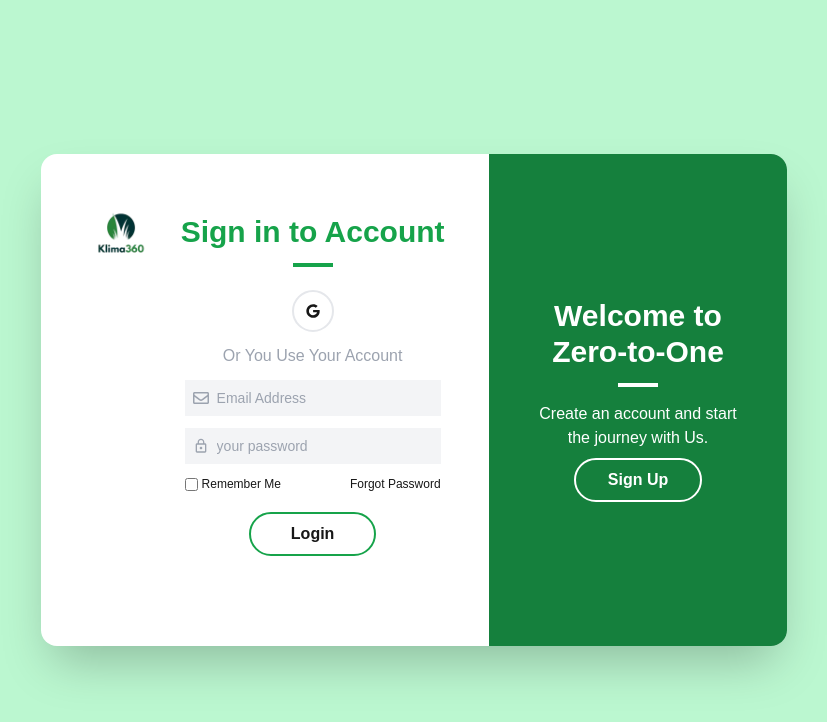
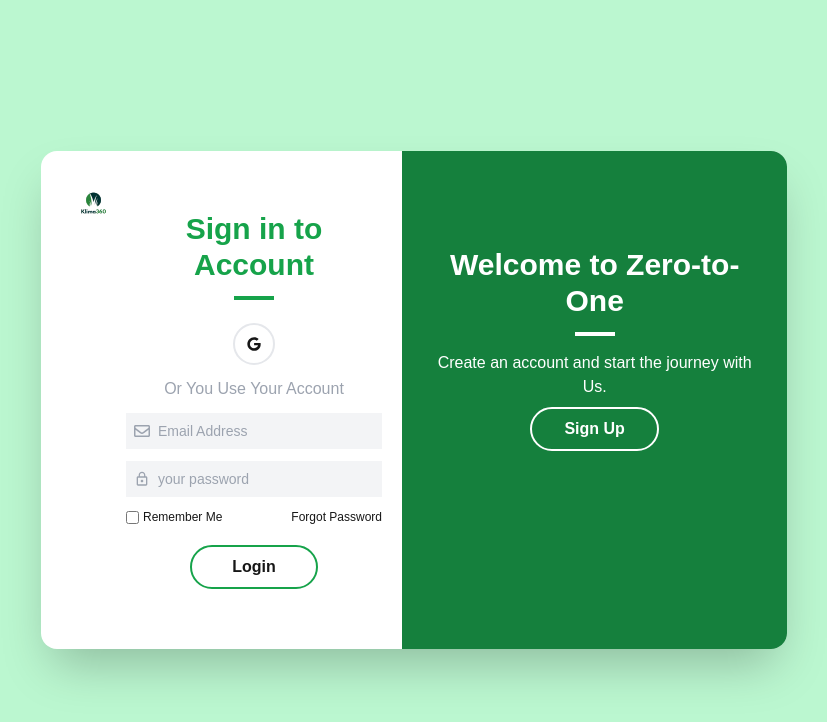
Before and after one commit to Rashidramadhan/klima360Frontend, a Next.js app: page / in a window 1280 px wide. Shown: the top 722 px of the page, without its empty margins (226-1053 px from the left). Built offline with nearby package versions, Linux system fonts and the light colour scheme; what wretch would draw is missing.

Commit message:
updating media appearance for login page

```diff
--- a/src/app/components/Login.tsx
+++ b/src/app/components/Login.tsx
@@ -31,7 +31,7 @@ const Login = () => {
       .json((json) => {
         storeToken(json.access, "access");
         storeToken(json.refresh, "refresh");
-        localStorage.setItem('userEmail', data.email)
+
         toast.success("Login Successful!");
         router.push("dashboard");
       })
@@ -61,10 +61,10 @@ const Login = () => {
         }
       });
   };
-  return <div className="grow flex flex-col items-center  bg-green-200 justify-center min-h-screen py-2">
-  <main className="grow flex flex-col items-center justify-center w-full flex-1 px-20 text-center">
-      <div className="bg-white rounded-2xl shadow-2xl flex w-2/3 max-w-4xl">
-          <div className="grow flex w-3/5 p-5">
+  return <div className="flex items-center  bg-green-200 justify-center min-h-screen py-2">
+  <main className="flex flex-col items-center justify-center w-full flex-1 px-20 text-center">
+      <div className="flex justify-between  max-lg:flex-col bg-white rounded-2xl shadow-2xl  w-2/3">
+          <div className="flex flex-1  p-5">
               <div className="text-left font-bold">
                   <span className="text-green-600">
                       <Image src={logo} alt="Company logo" width={120} height={120} placeholder="blur"/>
@@ -116,8 +116,8 @@ const Login = () => {
 
           </div>
 
-          <div className="w-2/5 bg-green-700 text-white rounded-tr-2xl rounded-br-2xl py-36 px-12">
-              <h2 className="text-3xl font-bold mb-2">Welcome to Zero-to-One</h2>
+          <div className="flex-1  bg-green-700 text-white rounded-tr-2xl rounded-br-2xl py-24 px-8">
+              <h2 className="grow text-3xl font-bold mb-2">Welcome to Zero-to-One</h2>
               <div className="border-2 w-10 border-white inline-block mb-2"></div>
               <p className="mb-2">Create an account and start the journey with Us.</p>
               <Link href="/auth/register" className="border-2 border-white rounded-full px-8 py-2 inline-block font-semibold hover:bg-white
```
